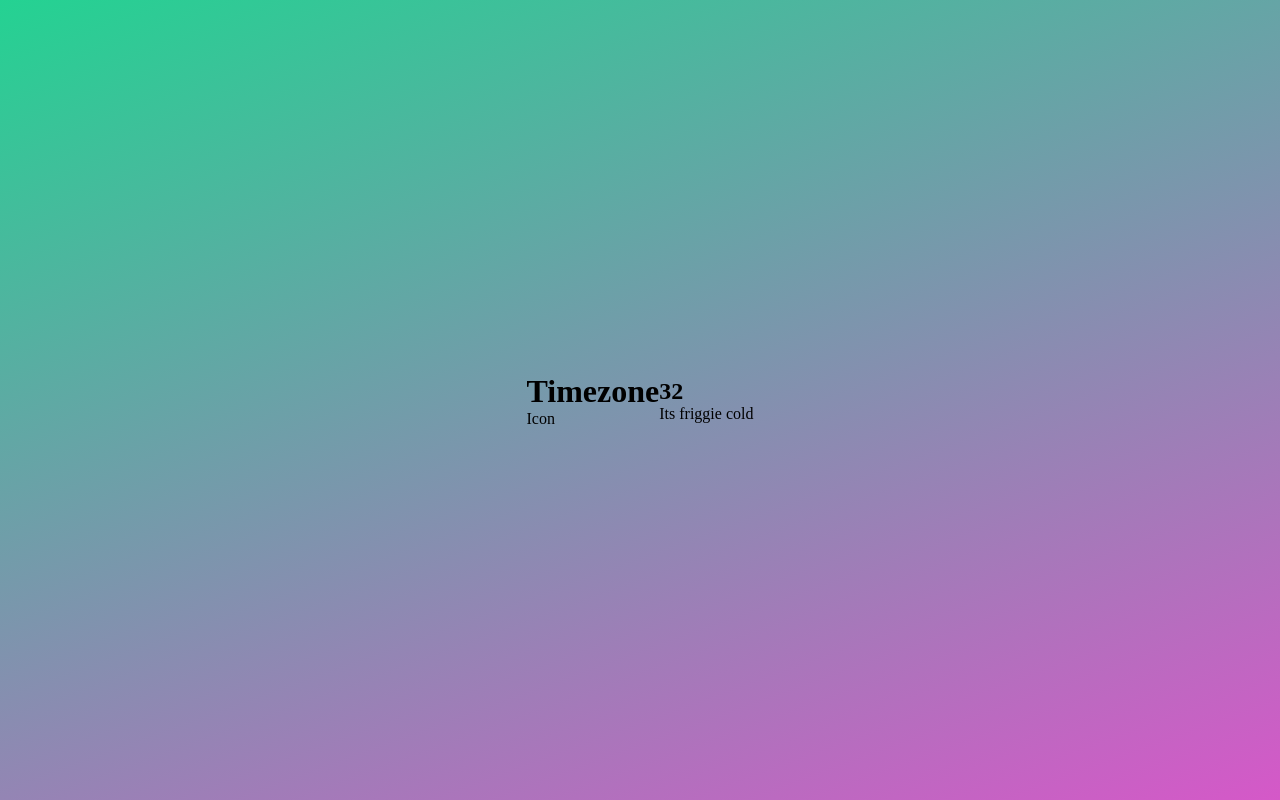
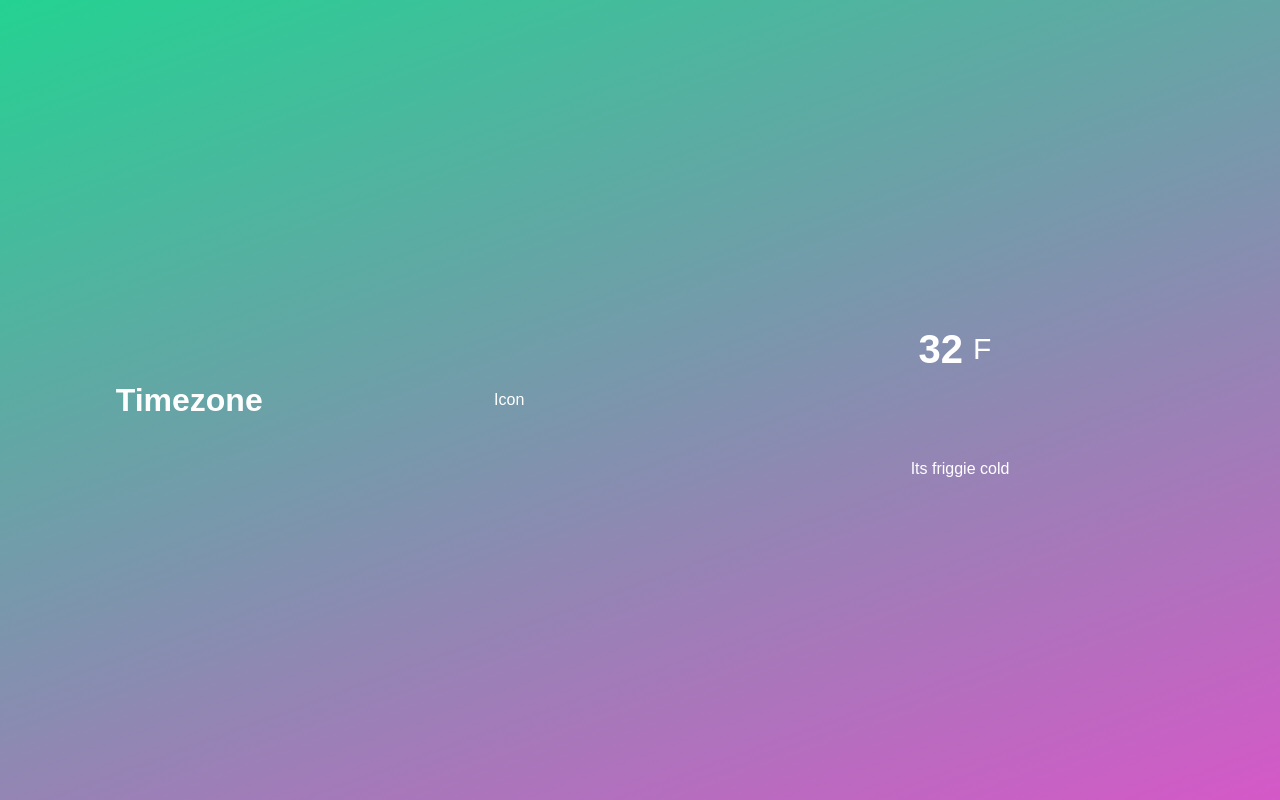
Before and after one commit to BogdanNegura/weather-app-devEd, a plain HTML site: page index.html in a window 1280 px wide. Drawn offline with Linux system fonts and the light colour scheme.

Commit message:
build the basic html structure and style it

```diff
--- a/index.html
+++ b/index.html
@@ -14,7 +14,10 @@
         <p>Icon</p>
     </div>
     <div class="temperature">
-        <h2 class="temperature-degree">32</h2>
+        <div class="degree-section">
+            <h2 class="temperature-degree">32</h2>
+            <span>F</span>
+        </div>
         <div class="temperature-description">Its friggie cold</div>
     </div>
 
--- a/style.css
+++ b/style.css
@@ -11,4 +11,35 @@ body {
     font-display: column;
     align-items: center;
     background-image: linear-gradient(-20deg, #d558c8 0%, #24d292 100%);
+    font-family: sans-serif;
+    color: white;
 }
+
+.location,
+.temperature {
+    height: 30vh;
+    width: 50%;
+    display: flex;
+    justify-content: space-around;
+    align-items: center;
+}
+
+.temperature {
+    flex-direction: column;
+}
+
+.degree-section {
+    display: flex;
+    align-items: center;
+    cursor: pointer;
+}
+
+.degree-section span {
+    margin: 10px;
+    font-size: 30px;
+}
+
+.degree-section h2 {
+    font-size: 40px;
+
+}
```
